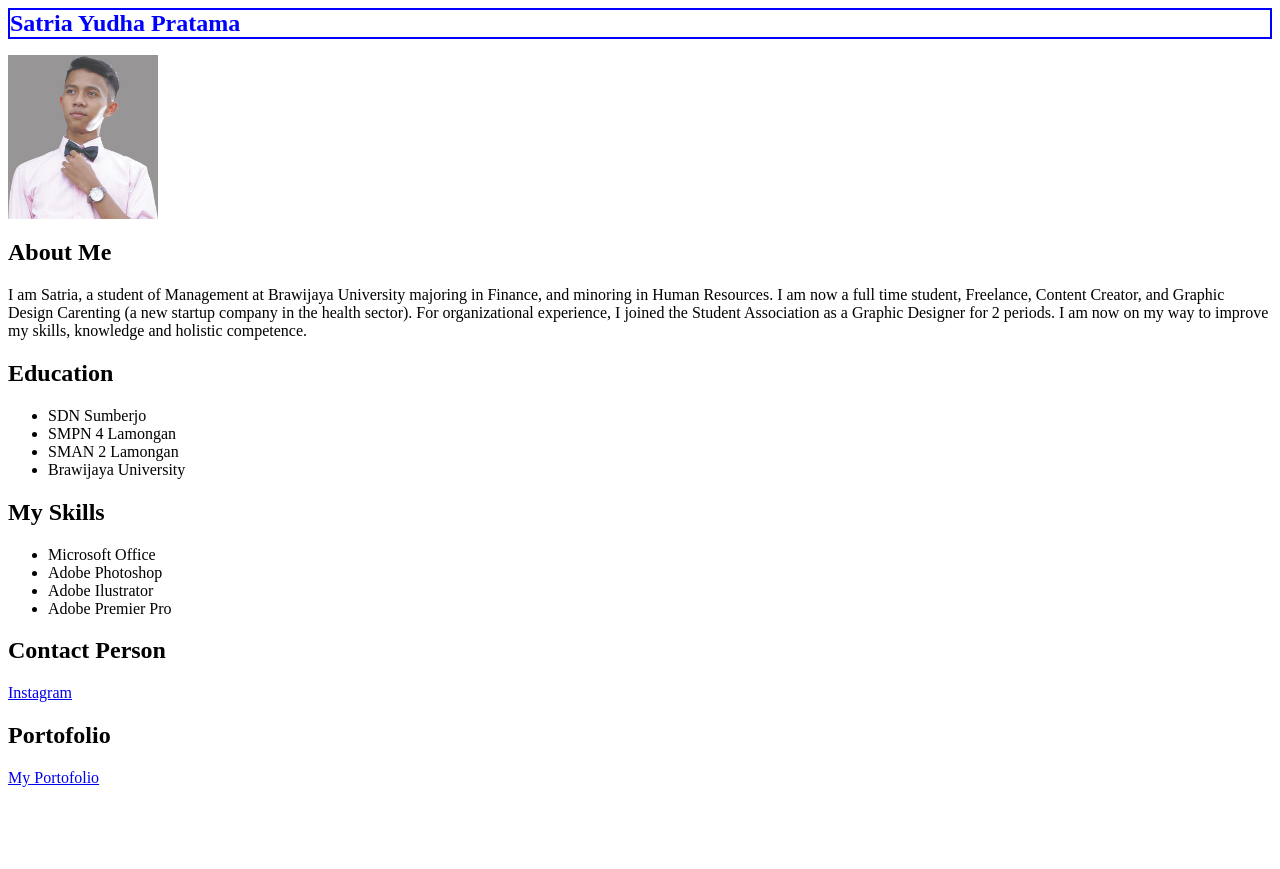
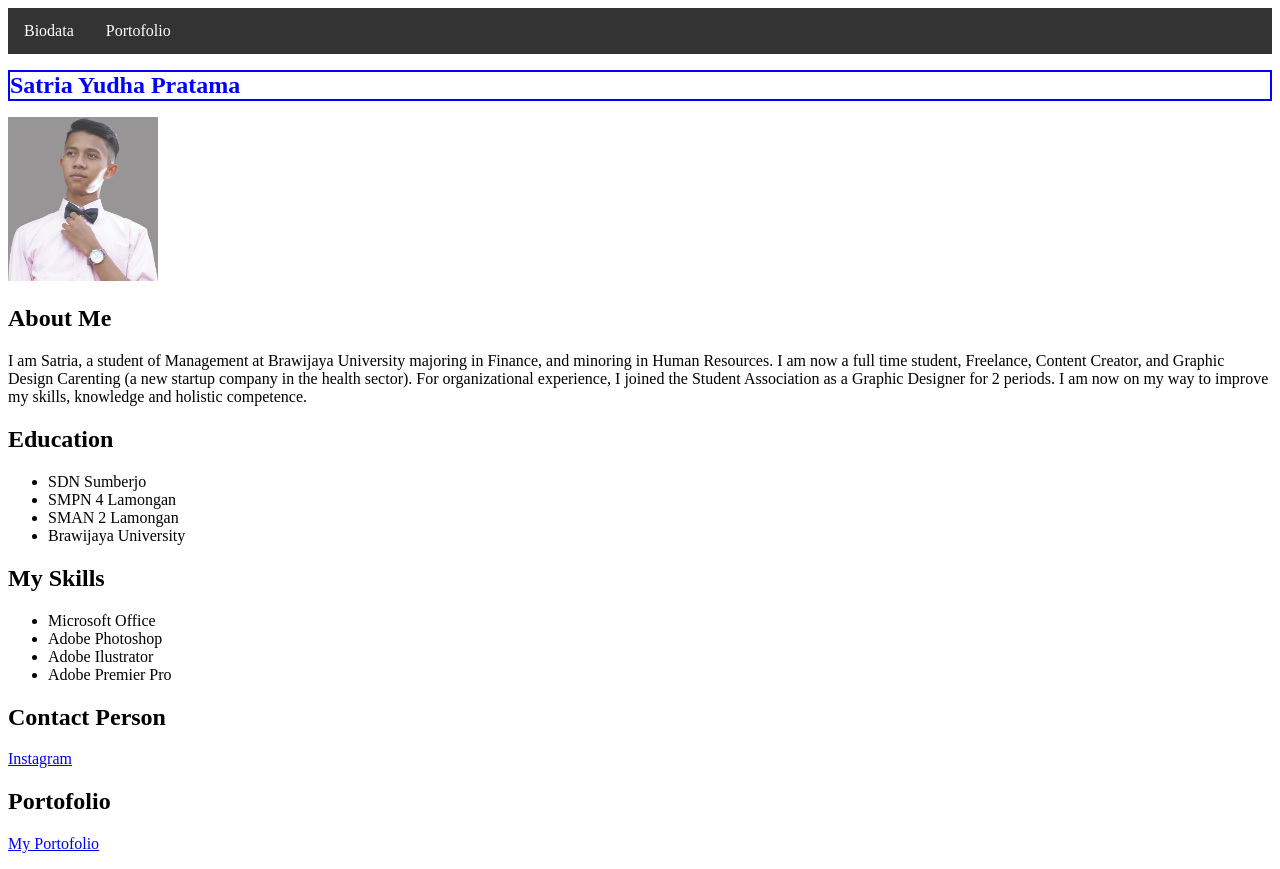
Before and after one commit to satriazp/web-basic-seal, a plain HTML site: page index.html in a window 1280 px wide. Before the commit the page ends 803 px from the top, so only its background shows below. Drawn offline with Linux system fonts and the light colour scheme.

Commit message:
tambah menu

```diff
--- a/Satria Yudha Pratama.html
+++ b/index.html
@@ -1,5 +1,45 @@
-<html>
-    <body>
+<!DOCTYPE html>
+<html lang="en">
+<head>
+    <meta charset="UTF-8">
+    <meta http-equiv="X-UA-Compatible" content="IE=edge">
+    <meta name="viewport" content="width=device-width, initial-scale=1.0">
+    <title>Belajar Bikin Table</title>
+    <style>
+        .nav ul {
+            list-style-type: none;
+            margin: 0;
+            padding: 0;
+            overflow: hidden;
+            background-color: #333;
+        }
+
+        .nav li {
+            float: left;
+        }
+
+        .nav li a {
+            display: block;
+            color: white;
+            text-align: center;
+            padding: 14px 16px;
+            text-decoration: none;
+        }
+
+        .nav li a:hover {
+            background-color: #111;
+        }
+    </style>
+
+    </head>
+
+<body>
+    <div class="nav">
+        <ul>
+            <li><a href="">Biodata</a></li>
+            <li><a href="portofolio.html">Portofolio</a></li>
+        </ul>
+    </div>
        <h1 style="border: 2px solid blue; color:blue; font-size: 24px"> Satria Yudha Pratama</h1>
        <img src="Layer 2.jpg" width="150">
        <h2>About Me</h2>
@@ -27,7 +67,7 @@
         <h2>Contact Person</h2>
         <p><a href=https://www.instagram.com/satria_zudha_p/>Instagram</a></p>
         <h2>Portofolio</h2>
-        <p><a href=file:///D:/html/portofolio.html/>My Portofolio</a></p>
+        <p><a href="portofolio.html">My Portofolio</a></p>
 
     </body>
 </html>
```
Also changed, not shown: portofolio.html (+32 -1 lines).
